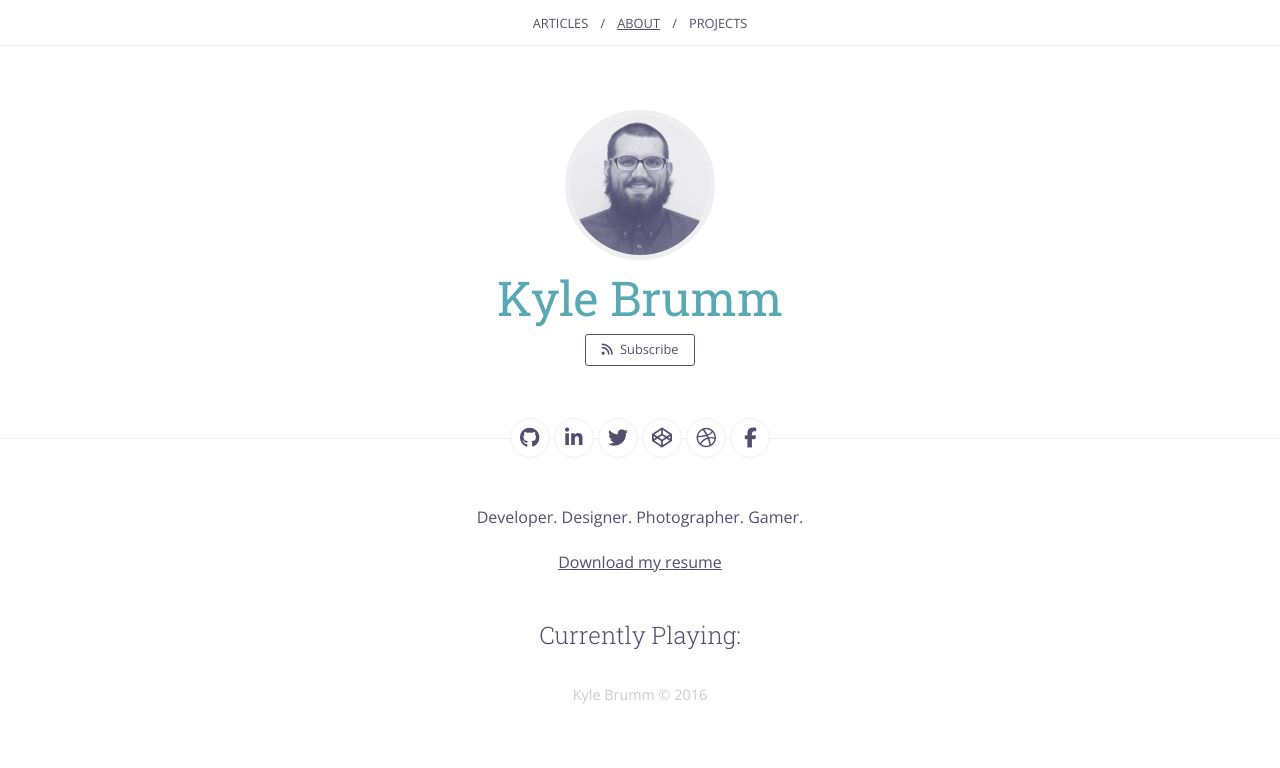
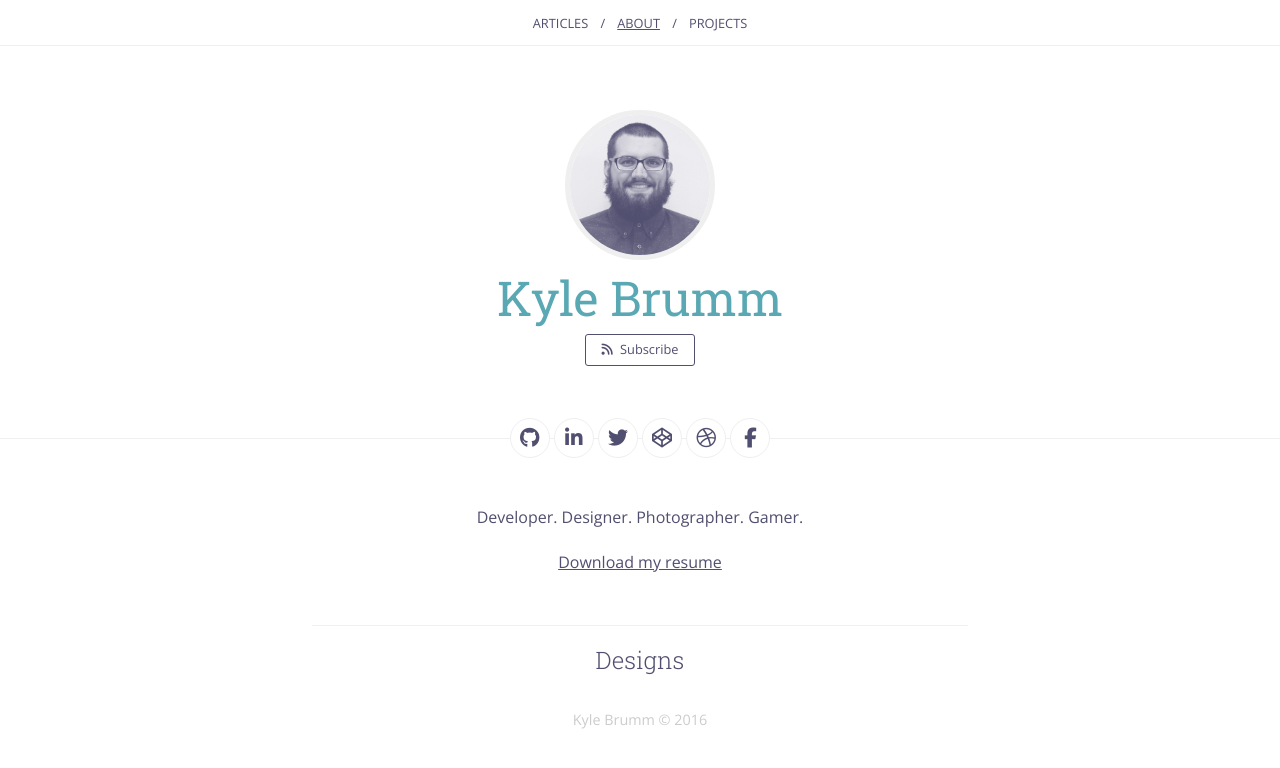
Before and after one commit to kjbrum/kjbrum.github.io, a Jekyll site: the page built from about.html, in a window 1280 px wide. Shown: the top 768 px of the page. Built offline with Jekyll 4.4.1, drawn with Linux system fonts in a browser that asks for light colours; nearby versions of some CDN libraries; some of the changed lines change nothing that is shown.

Commit message:
Add dribbble shots to the about page

```diff
--- a/_includes/scripts.html
+++ b/_includes/scripts.html
@@ -1,5 +1,5 @@
 <!-- jQuery -->
-<!-- <script src="https://code.jquery.com/jquery-2.2.2.min.js" integrity="sha256-36cp2Co+/62rEAAYHLmRCPIych47CvdM+uTBJwSzWjI=" crossorigin="anonymous"></script> -->
+<script src="https://code.jquery.com/jquery-2.2.2.min.js" integrity="sha256-36cp2Co+/62rEAAYHLmRCPIych47CvdM+uTBJwSzWjI=" crossorigin="anonymous"></script>
 
 {% if page.slug == 'about' %}
     <!-- spotifyCurrentlyPlaying.js -->
--- a/_sass/_sections.scss
+++ b/_sass/_sections.scss
@@ -48,3 +48,12 @@
         }
     }
 }
+
+.section--about {
+    .dribbble-shots {
+        a,
+        img {
+            display: block;
+        }
+    }
+}
--- a/about.html
+++ b/about.html
@@ -11,5 +11,10 @@
 
 <p>&nbsp;</p>
 
-<h4>Currently Playing:</h4>
 <div class="scp-container"></div>
+
+<hr>
+
+<h4>Designs</h4>
+
+<div class="dribbble-shots"></div>
--- a/js/main.js
+++ b/js/main.js
@@ -52,4 +52,68 @@
     // window.sr = ScrollReveal({ distance: '2rem', scale: 0.8, viewFactor: 0.8 });
     // sr.reveal('.posts li');
     // sr.reveal('.projects .page-content *');
+
+
+
+
+    /******************************************************
+     * Get Dribbble shots for a specific user
+     ******************************************************/
+    var getDribbleShots = function(user, token, callback) {
+        // Set the request URL
+        var dribbble_api_url = 'https://api.dribbble.com/v1/users/' + user + '/shots';
+
+        // Make a request to the API
+        var request = new XMLHttpRequest();
+        request.open('GET', dribbble_api_url, true);
+        request.setRequestHeader('Authorization', 'Bearer ' + token);
+
+        // Check for a successful response
+        request.onload = function() {
+            // Parse the response
+            var data = JSON.parse(request.responseText);
+
+            // Check the status of the request
+            if (request.status >= 200 && request.status < 400) {
+                // Return the found data
+                callback(data);
+            } else {
+                // Error from the server
+                throw data.message;
+            }
+        };
+
+        // Handle any errors
+        request.onerror = function() {
+            // Connection error
+            throw 'connection error';
+        };
+
+        // Send the request
+        request.send();
+    }
+
+    if(document.querySelector('.dribbble-shots')) {
+        getDribbleShots('kjbrum', '305b1f7fb8e23dd9375061f6fa5e26263fdfc0ecbfb50f30379b01f98829f259', function(shots) {
+            if (shots.length > 0) {
+                var list = document.createElement('div');
+                list.className = 'g g-np g-xs-2 g-m-3 shots';
+
+                // Loop through the shots
+                shots.forEach(function(el, idx, arr) {
+                    var item = document.createElement('div');
+                    item.className = 'gi shot';
+
+                    var shot_html = '<a href="' + el.html_url + '" target="_blank"><img src="' + el.images.normal + '"></a>';
+                    item.innerHTML = shot_html;
+
+                    // Add the new item to the list
+                    list.appendChild(item);
+                });
+
+                // Add the list to the page
+                document.querySelector('.dribbble-shots').appendChild(list);
+            }
+        });
+    }
 })(window);
```
